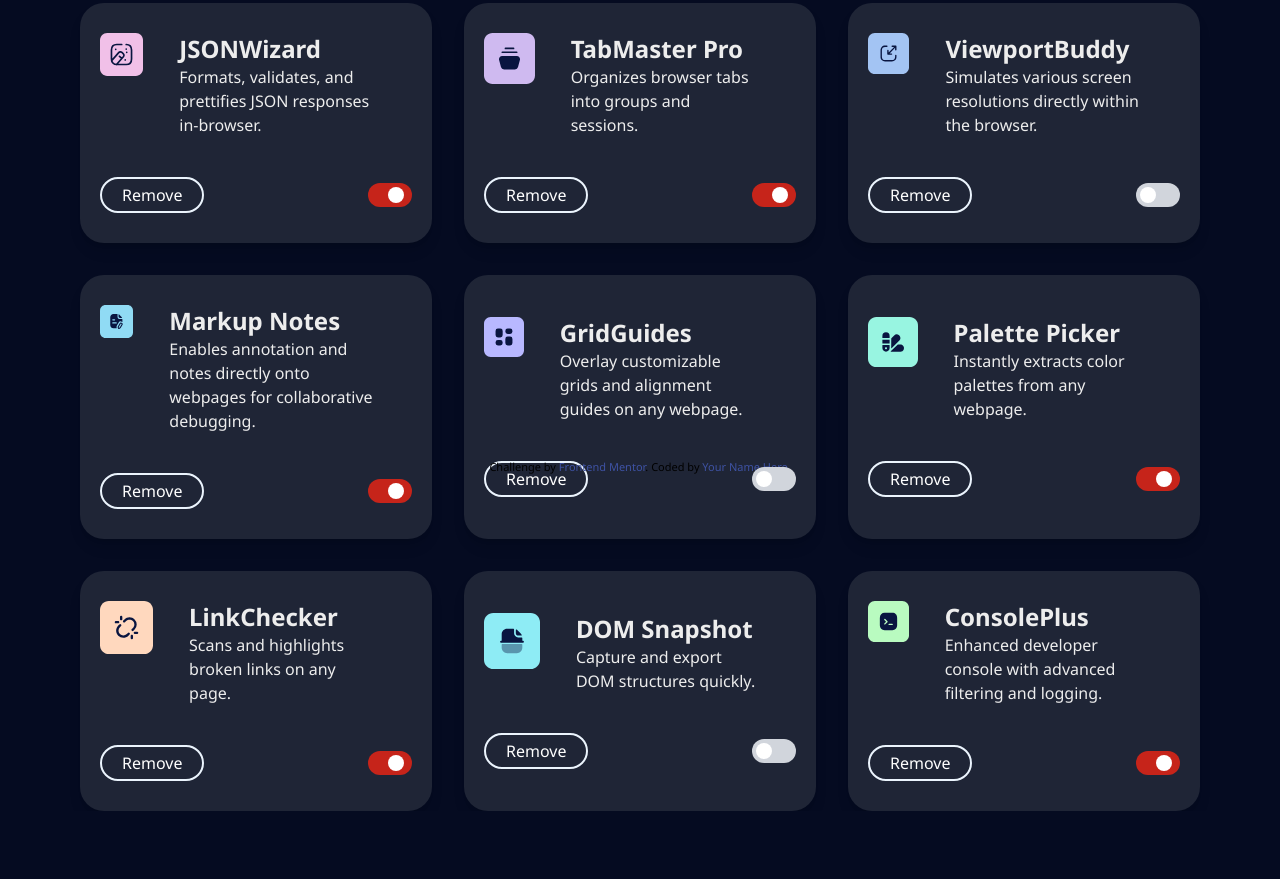
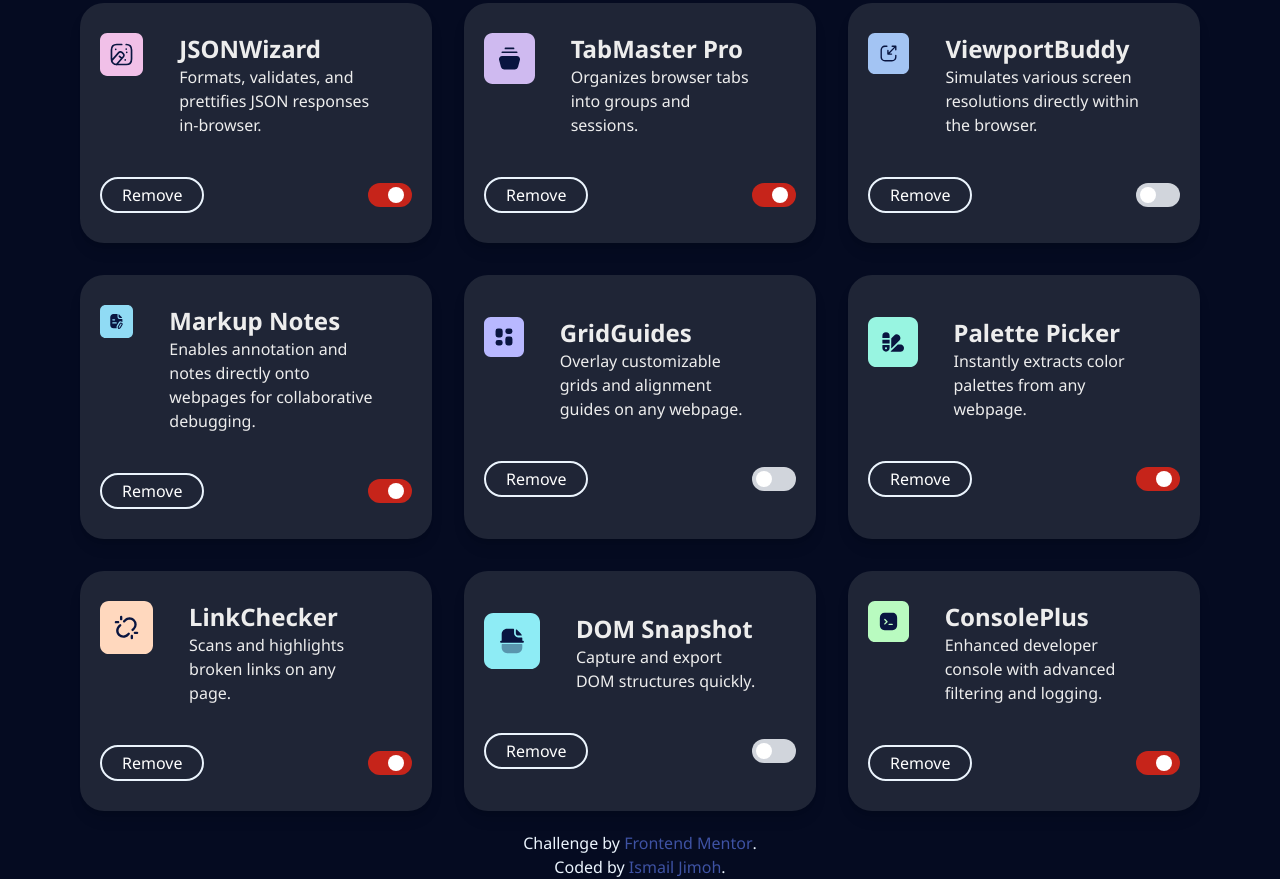
Before and after one commit to smileywrld/browser-extension-manager, a website: page index.html in a window 1280 px wide. Shown: the part 454-1333 px from the top of the page. Before the commit the page ends 1265 px from the top, so only its background shows below. Drawn offline with Linux system fonts and the light colour scheme.

Commit message:
feat: update attribution section styling and content for clarity

```diff
--- a/index.html
+++ b/index.html
@@ -42,13 +42,13 @@
 
     <section id="card-container" class="grid grid-cols-1 sm:grid-cols-2 lg:grid-cols-3 gap-[2rem] mt-10">
     </section>
-
+    <div class="attribution mt-5 ">
+      <p>Challenge by <a href="https://www.frontendmentor.io?ref=challenge">Frontend Mentor</a>.</p>
+      Coded by <a href="">Ismail Jimoh</a>.
+    </div>
   </main>
 
-  <div class="attribution">
-    Challenge by <a href="https://www.frontendmentor.io?ref=challenge">Frontend Mentor</a>.
-    Coded by <a href="#">Your Name Here</a>.
-  </div>
+
   <script src="./script.js"></script>
 </body>
 
--- a/style.css
+++ b/style.css
@@ -37,10 +37,13 @@ body {
 }
 
 .attribution {
-    font-size: 11px;
+    font-size: 16px;
     text-align: center;
+    color: #EBF4FD;
 }
 
 .attribution a {
     color: hsl(228, 45%, 44%);
+    display: inline-block;
+
 }
```
Also changed, not shown: src/output.css.
